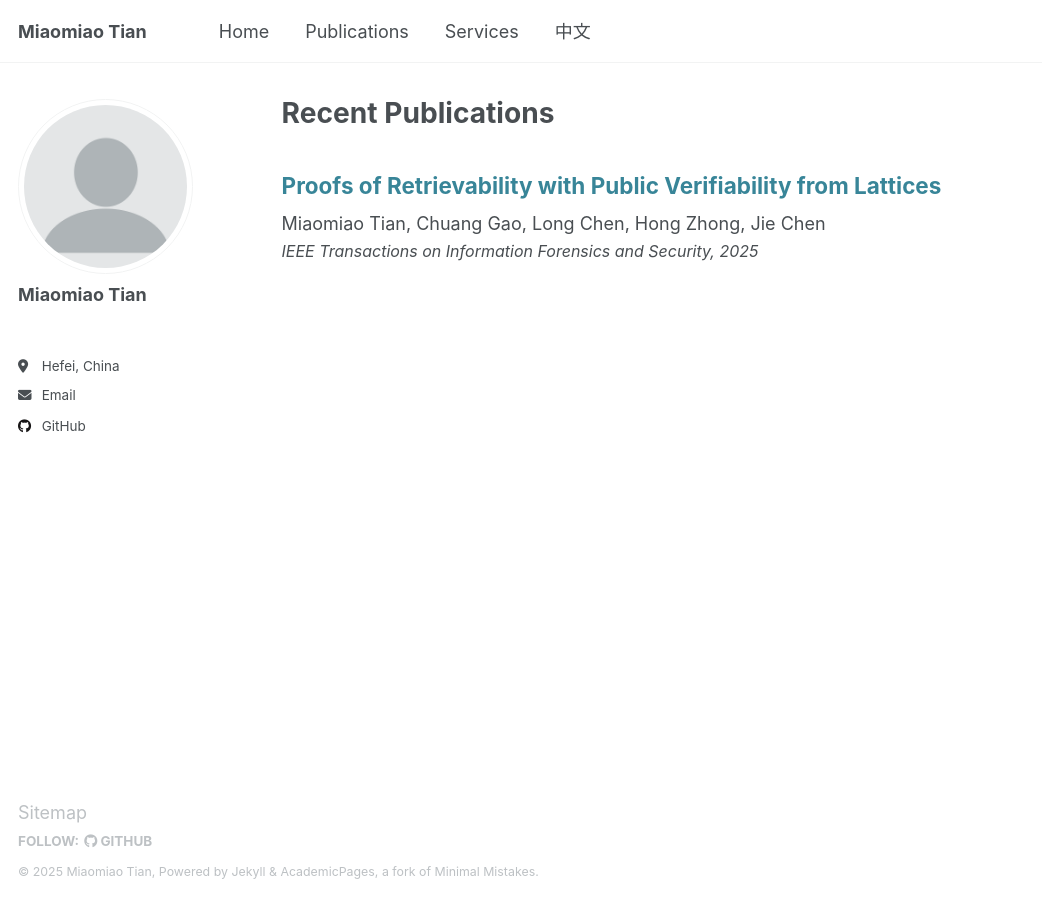
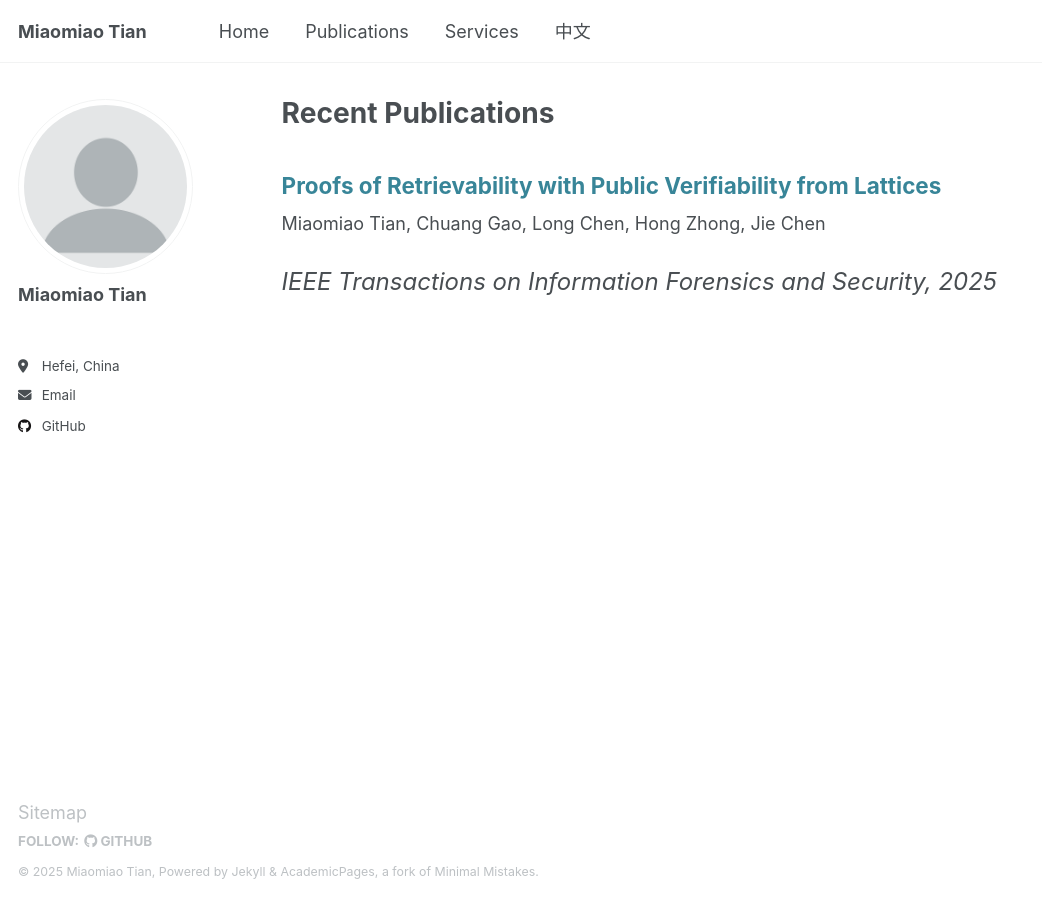
Before and after one commit to dmtian/dmtian.github.io, a Jekyll site: the page built from _pages/publications.html, in a window 1280 px wide. Shown: the whole page, without its empty margins (0-1042 px from the left). Built offline with Jekyll 4.4.1, drawn with Linux system fonts in a browser that asks for light colours.

Commit message:
Update publications.html

```diff
--- a/_pages/publications.html
+++ b/_pages/publications.html
@@ -8,4 +8,5 @@ author_profile: true
 <h2 style="color: rgb(56,133,152);">Proofs of Retrievability with Public Verifiability from Lattices</h2>
 Miaomiao Tian, Chuang Gao, Long Chen, Hong Zhong, Jie Chen
 <br>
-<i style="font-size: 16px;">IEEE Transactions on Information Forensics and Security, 2025</i>
+<br>
+<i style="font-size: 24px;">IEEE Transactions on Information Forensics and Security, 2025</i>
```
